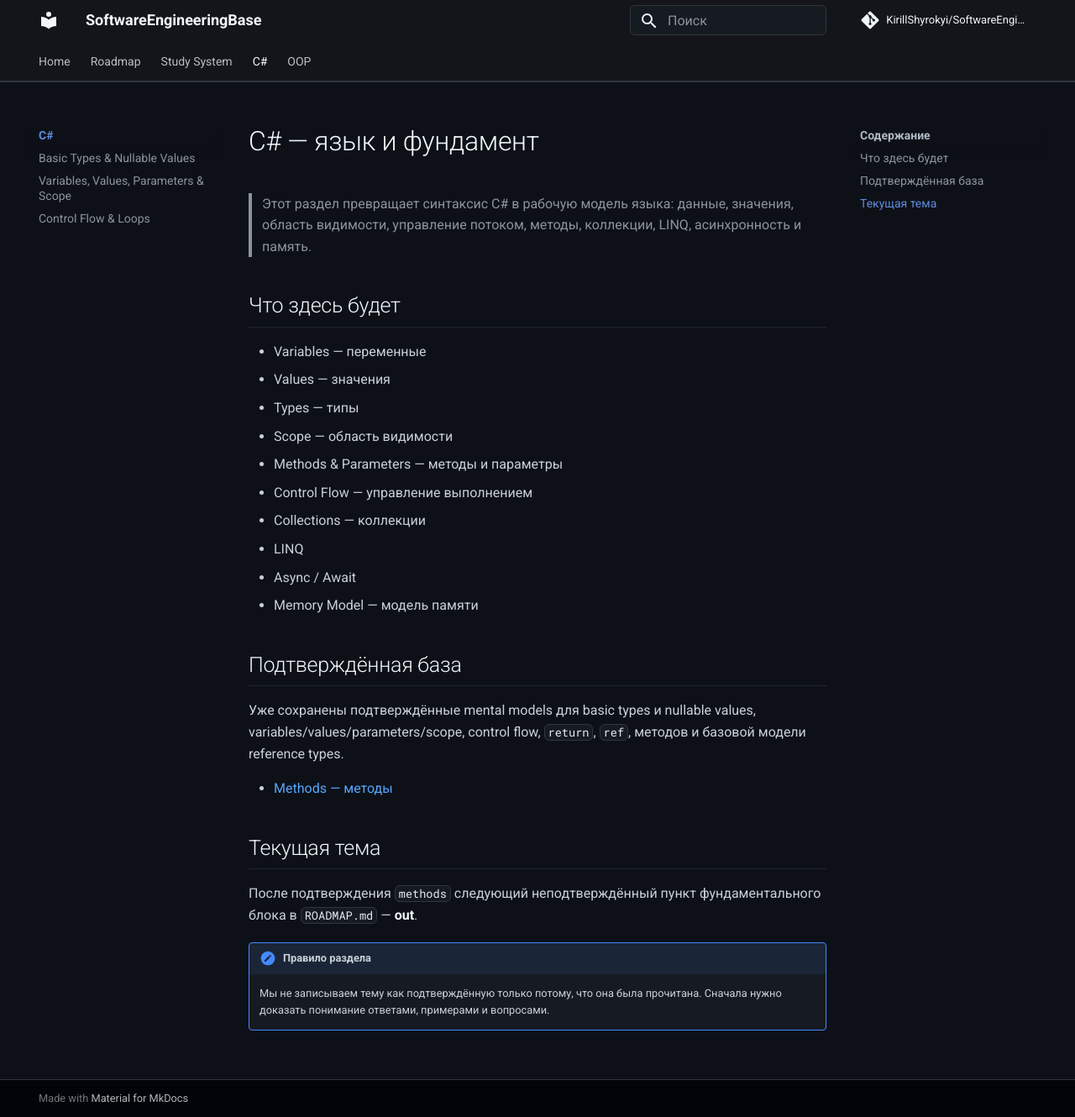
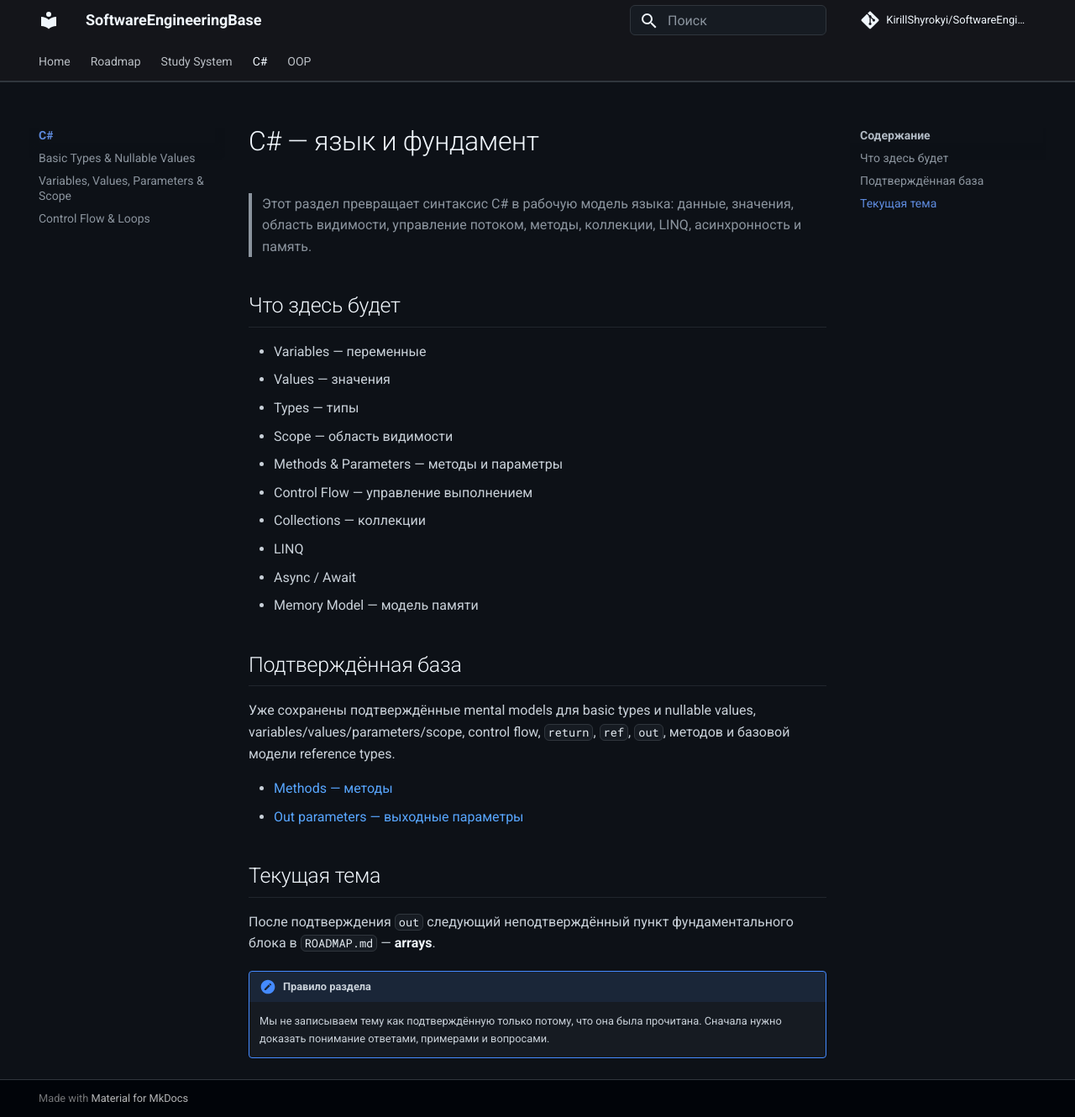
Before and after one commit to KirillShyrokyi/SoftwareEngineeringBase, an MkDocs documentation site: the page built from docs/csharp/index.md, in a window 1280 px wide and 1330 px high. Shown: the whole window at 84% size. Built offline with MkDocs 1.6.1 and Material for MkDocs 9.7.7, drawn with Linux system fonts in a browser that asks for light colours; comment, search, counter and statistics services are not loaded.

Commit message:
docs(csharp): advance current topic to arrays

```diff
--- a/docs/csharp/index.md
+++ b/docs/csharp/index.md
@@ -17,13 +17,14 @@
 
 ## Подтверждённая база
 
-Уже сохранены подтверждённые mental models для basic types и nullable values, variables/values/parameters/scope, control flow, `return`, `ref`, методов и базовой модели reference types.
+Уже сохранены подтверждённые mental models для basic types и nullable values, variables/values/parameters/scope, control flow, `return`, `ref`, `out`, методов и базовой модели reference types.
 
 - [Methods — методы](methods.md)
+- [Out parameters — выходные параметры](out-parameters.md)
 
 ## Текущая тема
 
-После подтверждения `methods` следующий неподтверждённый пункт фундаментального блока в `ROADMAP.md` — **out**.
+После подтверждения `out` следующий неподтверждённый пункт фундаментального блока в `ROADMAP.md` — **arrays**.
 
 !!! note "Правило раздела"
     Мы не записываем тему как подтверждённую только потому, что она была прочитана. Сначала нужно доказать понимание ответами, примерами и вопросами.
```
